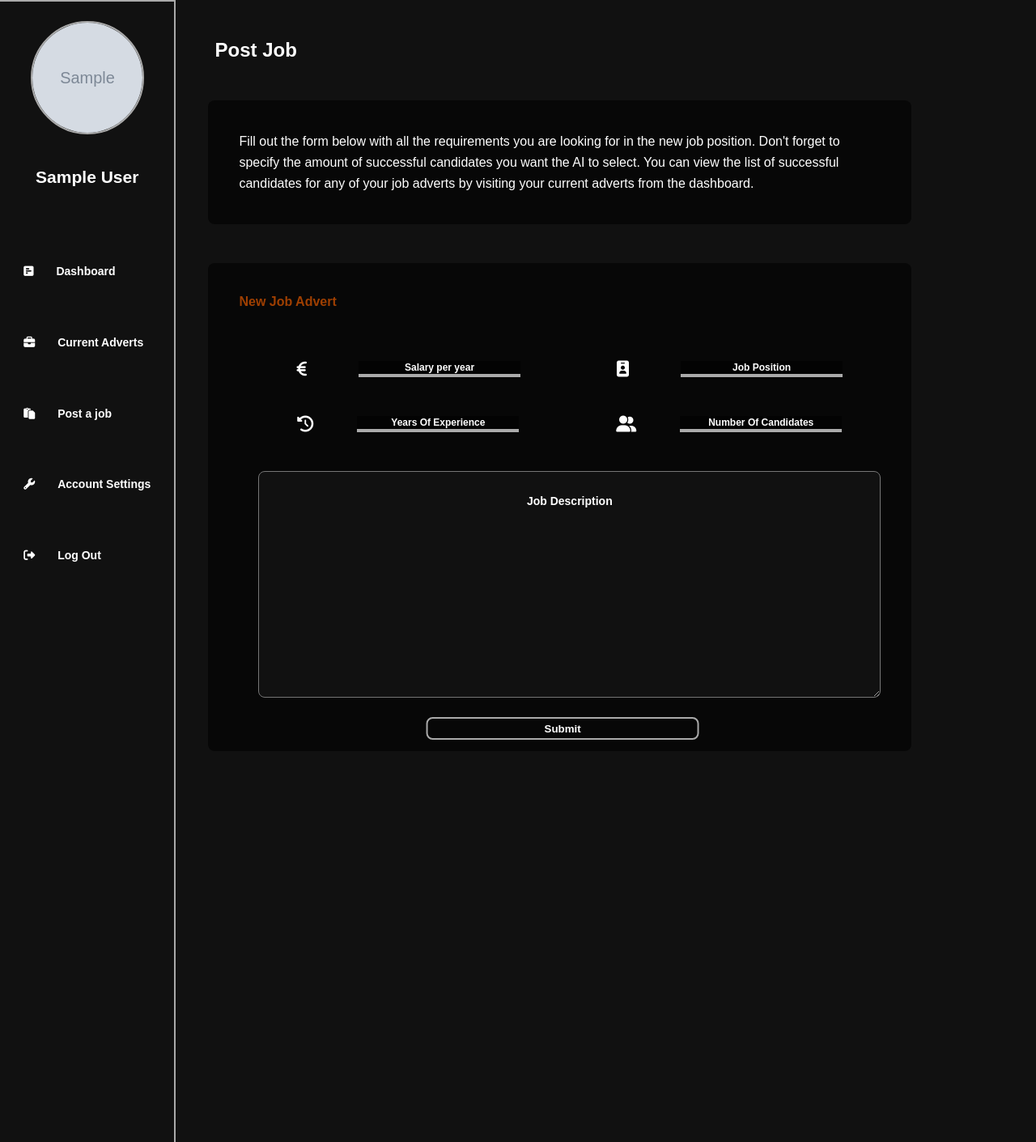
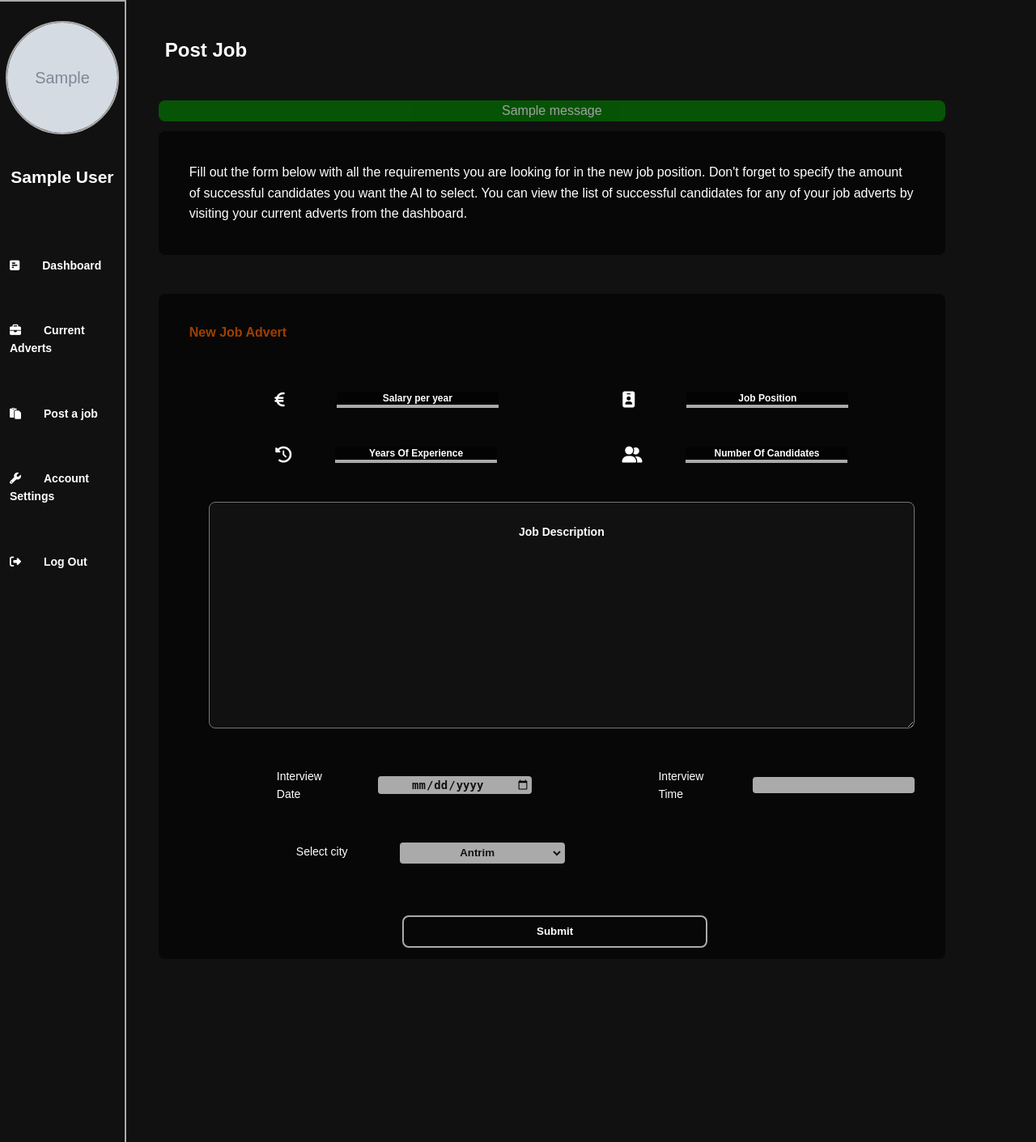
Before and after one commit to mantvydas-luksas/Recruitment_App, a Flask app: page /post_job/ in a window 1280 px wide. Shown: the part 96-1507 px from the top of the page at 81% size. Run offline with Flask 2, Linux system fonts and the light colour scheme; the visitor is signed in with stand-in values (Sample User, id 1); tables that the repository leaves empty hold one stand-in row (values such as "Sample post"); grey boxes marked "Sample" are stand-in pictures; one stand-in notice (Sample message) is shown; some libraries are stand-ins or nearby versions.

Commit message:
Setup database for adverts

```diff
--- a/app.py
+++ b/app.py
@@ -7,6 +7,9 @@
 from flask_wtf import FlaskForm
 from flask_wtf.file import FileField, FileAllowed
 from wtforms import validators
+from wtforms.fields.html5 import DateField
+from wtforms_components import TimeField
+from wtforms.validators import DataRequired
 import secrets
 import os
 import spacy
@@ -64,6 +67,11 @@
 
     picture = FileField('Update Picture', validators=[FileAllowed(['jpg', 'png'])])
 
+class InterviewForm(FlaskForm):
+
+    entryDate = DateField('Interview Date', format='%Y-%m-%d', validators=(validators.DataRequired(),))
+    entryTime = TimeField('Interview Time', validators=(validators.DataRequired(),))
+
 class Candidates(db.Model):
     __tablename__ = 'candidates'
     candidate_id = db.Column(db.Integer, primary_key=True)
@@ -111,17 +119,26 @@
 class Adverts(db.Model):
     __tablename__ = 'adverts'
     advert_id = db.Column(db.Integer, primary_key=True)
-    skills = db.Column(db.Text)
+    salary = db.Column(db.Integer)
     position = db.Column(db.String(255))
+    experience = db.Column(db.Integer)
+    location = db.Column(db.String(255))
     description = db.Column(db.Text)
-    experience = db.Column(db.Integer)
+    candidates_number = db.Column(db.Integer)
+    date = db.Column(db.Text)
+    time = db.Column(db.Text)
     employer_id = db.Column(db.Integer, ForeignKey("employers.employer_id"))
 
-    def __init__(self, skills, position, description, experience):
-        self.skills = skills
+    def __init__(self, salary, position, experience, location, description, candidate_number, date, time, employer_id):
+        self.salary = salary
         self.position = position
+        self.experience = experience
+        self.location = location
         self.description = description
-        self.experience = experience
+        self.candidates_number = candidate_number
+        self.date = date
+        self.time = time
+        self.employer_id = employer_id
 
 class Employers(db.Model):
     __tablename__ = 'employers'
@@ -279,6 +296,8 @@
 
                    profile = employer.profile
 
+                   id = employer.employer_id
+
                    if sha256_crypt.verify(submitted_password, password):
 
                        session.pop('employer', None)
@@ -290,6 +309,8 @@
                        session['phone'] = phone
 
                        session['profile'] = profile
+
+                       session['id'] = id
 
                        return redirect(url_for('work_information'))
 
@@ -373,9 +394,12 @@
 def adverts():
 
     employer = Employers.query.filter_by(email=session["email"]).first()
+
     image_file = url_for('static', filename='profile_pics/' + employer.image_file)
-    return render_template('adverts.html', user=session, image_file=image_file)
 
+    adverts = Adverts.query.filter_by(employer_id=employer.employer_id).all()
+
+    return render_template('adverts.html', user=session, image_file=image_file, adverts=adverts)
 
 def save_picture(form_picture):
 
@@ -509,16 +533,40 @@
 
     return render_template('login.html')
 
-
-
-@app.route('/post_job/')
+@app.route('/post_job/', methods=['GET', 'POST'])
 @is_logged_in_employer
 def post_job():
 
     employer = Employers.query.filter_by(email=session["email"]).first()
     image_file = url_for('static', filename='profile_pics/' + employer.image_file)
 
-    return render_template('post_job.html', user=session, image_file=image_file)
+    form = InterviewForm()
+
+    if form.validate_on_submit():
+
+        salary = request.form['salary']
+        position = request.form['position']
+        experience = request.form['experience']
+        candidatesNumber = request.form['candidatesNumber']
+        description = request.form['description']
+        interview_date = form.entryDate.data
+        interview_time = form.entryTime.data
+        location = request.form['location']
+
+        employer = Employers.query.filter_by(email=session['email']).first()
+
+        id = int(employer.employer_id)
+
+        advert = Adverts(salary, position, experience, location, description, candidatesNumber, interview_date, interview_time, id)
+
+        db.session.add(advert)
+
+        db.session.commit()
+
+        flash("Advert successfully added to your current adverts", "success")
+        return redirect(url_for('post_job'))
+
+    return render_template('post_job.html', user=session, image_file=image_file, form=form)
 
 @app.route('/candidate_settings/', methods=['GET', 'POST'])
 @is_logged_in_candidate
--- a/static/style.css
+++ b/static/style.css
@@ -1276,12 +1276,8 @@
 
     .home_description .details {
 
-        margin-bottom: 18px;
-    }
-
-
-
-
+        margin-top: -16px;
+    }
 
 .description_home {
     display: flex;
@@ -1327,6 +1323,27 @@
     width: 100%;
 }
 
+.date_item {
+    display: flex;
+    flex-direction: row;
+    align-items: center;
+    align-content: center;
+    padding: 24px;
+}
+
+.datepicker {
+    background-color: #AAAAAA;
+    color: #111111;
+    font-weight: bold;
+    font-size: 14px;
+    border: 2px solid #AAAAAA;
+    border-radius: 4px;
+    width: 200px;
+    margin-left: 40px;
+    text-align: center;
+
+}
+
 .form_items {
 
         display: flex;
@@ -1337,6 +1354,7 @@
 
 
 }
+
 
 .form_items i{
 
@@ -1403,10 +1421,11 @@
     width: 40%;
     background: transparent;
     border: 2px solid #AAAAAA;
-    height: 28px;
-    color: #FFFFFF;
-    font-weight: bold;
-    border-radius: 8px;
+    height: 40px;
+    color: #FFFFFF;
+    font-weight: bold;
+    border-radius: 8px;
+    margin-top: 40px;
     transform: translateX(76%);
 }
 
@@ -1583,7 +1602,27 @@
     margin-left: 40px;
     width: 100%;
 
-
+}
+
+.custom_label {
+    color: #FFFFFF;
+    font-size: 14px;
+    margin-left: 108px;
+
+}
+
+.custom_select {
+    color: #111111;
+    font-weight: bold;
+    background-color: #AAAAAA;
+    border: none;
+    border-radius: 4px;
+    border: 2px solid #AAAAAA;
+    width: 204px;
+    outline: none;
+    height: 26px;
+    margin-left: 64px;
+    text-align: center;
 }
 
 
--- a/templates/adverts.html
+++ b/templates/adverts.html
@@ -75,14 +75,16 @@
                         </thead>
 
                         <tbody>
+                            {% for advert in adverts %}
                                 <tr>
-                                <td>Job Title</td>
+                                    <td>{{advert.position}}</td>
                                     <td><span class="result">Pending</span></td>
                                     <td>Job Title</td>
                                     <td>Job Title</td>
                                     <td><a href="/candidate_result" class="job_details"><i class="fas fa-info-circle"></i>View Details</a></td>
 
                                 </tr>
+                            {% endfor %}
 
                         </tbody>
 
--- a/templates/post_job.html
+++ b/templates/post_job.html
@@ -52,32 +52,34 @@
 
             <div class="welcome_page">
                 <h2>Post Job</h2>
-
+                <div class="update">
+                    {% with messages = get_flashed_messages(with_categories=true) %}
+                    {% if messages %}
+                    {% for category, message in messages %}
+                    <div class="{{ category }}">{{ message }}</div>
+                    {% endfor %}
+                    {% endif %}
+                    {% endwith %}
+                </div>
                 <div class="profile_home">
                     <p>
                         Fill out the form below with all the requirements you are looking for in the new job position. Don't forget to specify the amount of
                         successful candidates you want the AI to select. You can view the list of successful candidates for any of
                         your job adverts by visiting your current adverts from the dashboard.
                     </p>
-
                 </div>
 
                 <div class="job_form">
                     <h2>New Job Advert</h2>
-                    <form name="job_advert" action="post">
+                    <form name="job_advert" action="/post_job/" method="post">
                         <div class="form_details">
                             <div class="form_items">
                                 <i class="fas fa-euro-sign"></i>
                                 <input type="number" class="form_input" name="salary" placeholder="Salary per year" required />
-
-
                             </div>
-
                             <div class="form_items">
                                 <i class="fas fa-id-badge"></i>
                                 <input type="text" class="form_input" name="position" placeholder="Job Position" required />
-
-
                             </div>
 
                         </div>
@@ -87,23 +89,76 @@
                             <div class="form_items">
                                 <i class="fas fa-history" id="special"></i>
                                 <input type="number" class="form_input" name="experience" placeholder="Years Of Experience" required />
+                            </div>
 
+                            <div class="form_items">
+                                <i class="fas fa-user-friends" id="special"></i>
+                                <input type="number" class="form_input" name="candidatesNumber" placeholder="Number Of Candidates" required />
+                            </div>
+                        </div>
+
+                        <div class="form_items">
+                            <textarea class="job_description" name="description" placeholder="Job Description" required></textarea>
+                        </div>
+
+                        <div class="form_details">
+                            <div class="date_item">
+                                {{ form.csrf_token }}
+                                {{form.entryDate.label(class='custom_label')}}
+                                {{form.entryDate(class_='datepicker')}}
+                                {{form.hidden_tag()}}
 
 
                             </div>
 
-                            <div class="form_items">
-                                <i class="fas fa-user-friends" id="special"></i>
-                                <input type="number" class="form_input" name="experience" placeholder="Number Of Candidates" required />
+                            <div class="date_item">
+                                {{ form.csrf_token }}
+                                {{form.entryTime.label(class='custom_label')}}
+                                {{form.entryTime(class_='datepicker')}}
+                                {{form.hidden_tag()}}
+
 
                             </div>
                         </div>
 
+
                         <div class="form_items">
-
-
-                            <textarea class="job_description" placeholder="Job Description" required></textarea>
-
+                            <label for="location" class="custom_label">Select city</label>
+                            <select class="custom_select" id="location" name="location" required>
+                                <option value="Antrim">Antrim</option>
+                                <option value="Armagh">Armagh</option>
+                                <option value="Belfast">Belfast</option>
+                                <option value="Carlow">Carlow</option>
+                                <option value="Cavan">Cavan</option>
+                                <option value="Clare">Clare</option>
+                                <option value="Cork">Cork</option>
+                                <option value="Derry">Derry</option>
+                                <option value="Donegal">Donegal</option>
+                                <option value="Down">Down</option>
+                                <option value="Dublin">Dublin</option>
+                                <option value="Fermanagh">Fermanagh</option>
+                                <option value="Galway">Galway</option>
+                                <option value="Kerry">Kerry</option>
+                                <option value="Kildare">Kildare</option>
+                                <option value="Kilkenny">Kilkenny</option>
+                                <option value="Laois">Laois</option>
+                                <option value="Leitrim">Leitrim</option>
+                                <option value="Limerick">Limerick</option>
+                                <option value="Longford">Longford</option>
+                                <option value="Louth">Louth</option>
+                                <option value="Mayo">Mayo</option>
+                                <option value="Meath">Meath</option>
+                                <option value="Monaghan">Monaghan</option>
+                                <option value="Offaly">Offaly</option>
+                                <option value="Roscommon">Roscommon</option>
+                                <option value="Sligo">Sligo</option>
+                                <option value="Tipperary">Tipperary</option>
+                                <option value="Tyrone">Tyrone</option>
+                                <option value="Waterford">Waterford</option>
+                                <option value="Westmeath">Westmeath</option>
+                                <option value="Wexford">Wexford</option>
+                                <option value="Wicklow">Wicklow</option>
+                            </select>
                         </div>
 
                         <input type="submit" class="submit_job" name="job_submit" value="Submit" />
```
Also changed, not shown: templates/search_results.html (added, +149 -0 lines). Lines whose indentation alone changed are shown as unchanged.
